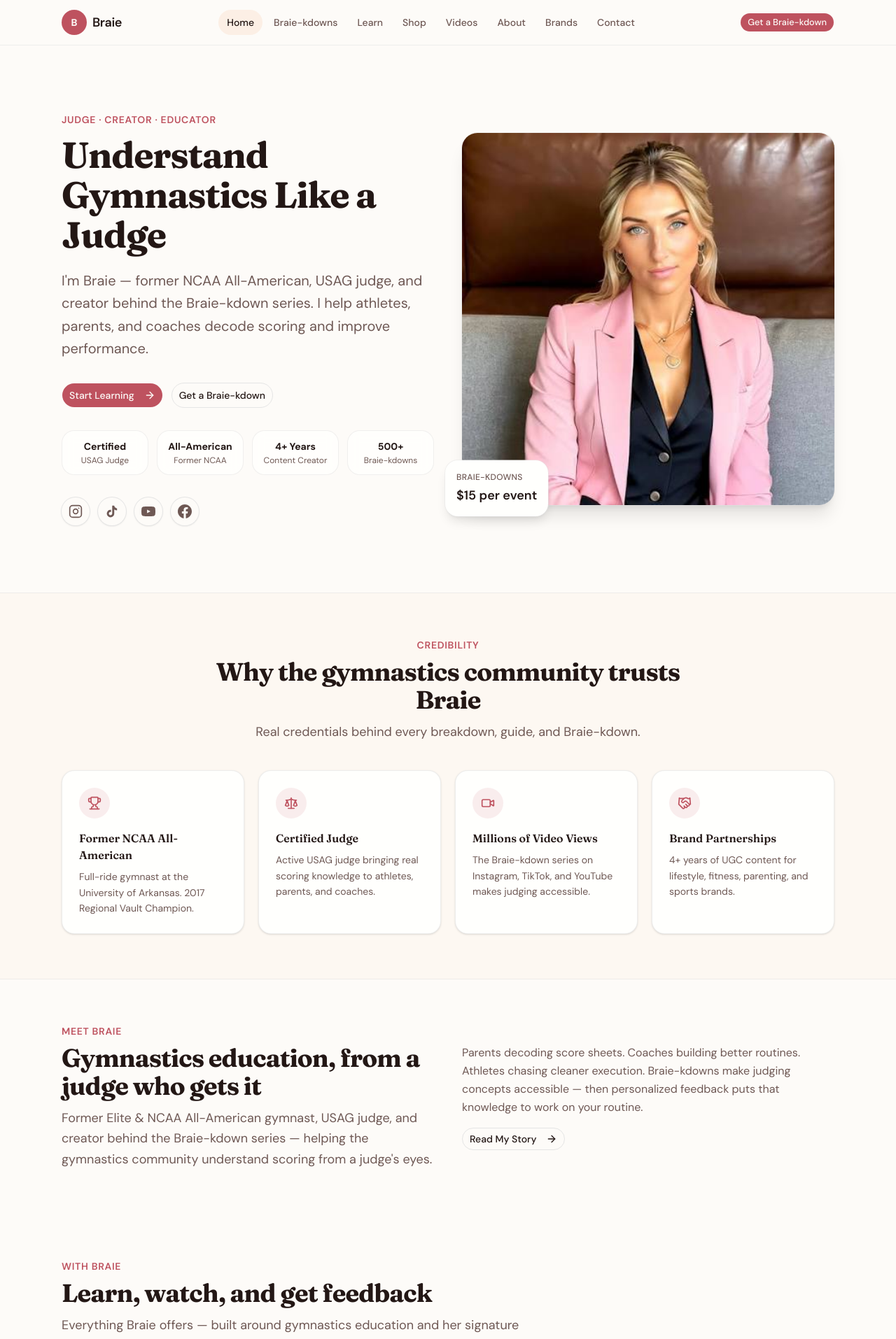
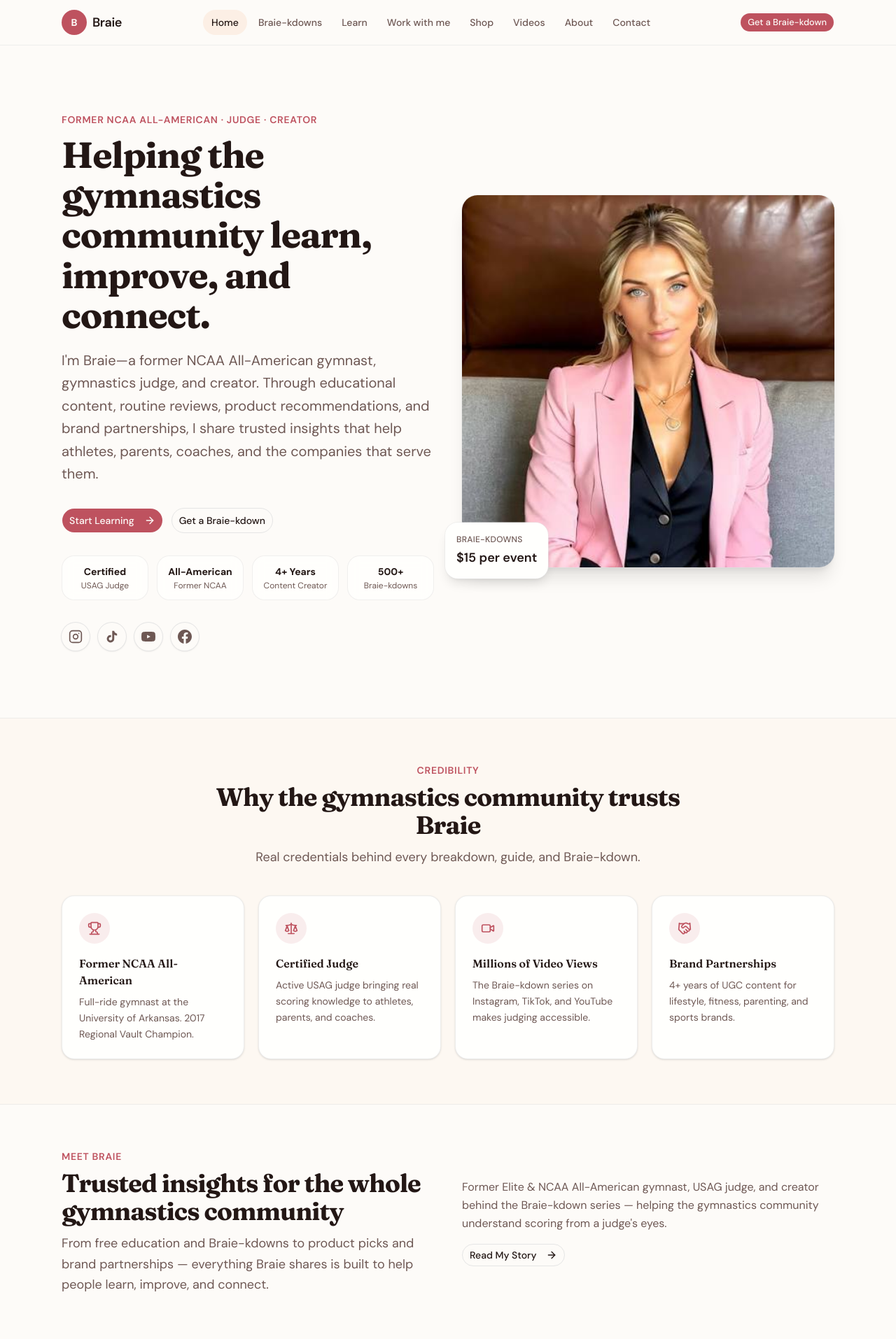
Before and after one commit to darnold5000/braie, a Next.js app: page / in a window 1280 px wide. Shown: the top 1914 px of the page at 70% size. Built offline with nearby package versions, Linux system fonts and the light colour scheme.

Commit message:
photo and videos

```diff
--- a/src/app/brands/page.tsx
+++ b/src/app/brands/page.tsx
@@ -19,7 +19,7 @@
 import { createPageMetadata } from "@/lib/metadata";
 
 export const metadata = createPageMetadata({
-  title: "Brands — UGC & Social Media",
+  title: "Work with Me — UGC & Brand Partnerships",
   description:
     "Partner with Braie Speed Swann for UGC videos, photos, and social content. 4+ years creating lifestyle, beauty, fitness, wellness, and sports content for brands.",
   path: "/brands",
--- a/src/app/page.tsx
+++ b/src/app/page.tsx
@@ -17,9 +17,9 @@
 import { createPageMetadata } from "@/lib/metadata";
 
 export const metadata = createPageMetadata({
-  title: "Gymnastics Judge, Creator & Educator",
+  title: "Former NCAA All-American · Judge · Creator",
   description:
-    "Learn gymnastics judging with Braie Speed Swann. Braie-kdowns, free guides, videos, and shop favorites from a USAG judge and former NCAA All-American.",
+    "Braie Speed Swann helps the gymnastics community learn, improve, and connect — through educational content, Braie-kdowns, product recommendations, and brand partnerships.",
   path: "/",
 });
 
@@ -36,15 +36,12 @@
         <div className="grid gap-10 lg:grid-cols-2 lg:items-center">
           <SectionHeading
             eyebrow="Meet Braie"
-            title="Gymnastics education, from a judge who gets it"
-            description={brandBio.short}
+            title="Trusted insights for the whole gymnastics community"
+            description="From free education and Braie-kdowns to product picks and brand partnerships — everything Braie shares is built to help people learn, improve, and connect."
           />
           <div className="space-y-4">
             <p className="leading-relaxed text-muted-foreground">
-              Parents decoding score sheets. Coaches building better routines.
-              Athletes chasing cleaner execution. Braie-kdowns make judging
-              concepts accessible — then personalized feedback puts that
-              knowledge to work on your routine.
+              {brandBio.short}
             </p>
             <Button asChild variant="outline" className="rounded-full">
               <Link href="/about">
--- a/src/components/HeroSection.tsx
+++ b/src/components/HeroSection.tsx
@@ -12,15 +12,16 @@
       <div className="relative mx-auto grid max-w-6xl gap-10 px-4 py-16 sm:px-6 lg:grid-cols-2 lg:items-center lg:py-24">
         <div>
           <p className="mb-3 text-sm font-semibold uppercase tracking-wider text-primary">
-            Judge · Creator · Educator
+            Former NCAA All-American · Judge · Creator
           </p>
           <h1 className="text-4xl font-bold tracking-tight text-foreground sm:text-5xl lg:text-[3.25rem] lg:leading-[1.1]">
-            Understand Gymnastics Like a Judge
+            Helping the gymnastics community learn, improve, and connect.
           </h1>
           <p className="mt-5 text-lg leading-relaxed text-muted-foreground sm:text-xl">
-            I&apos;m Braie — former NCAA All-American, USAG judge, and creator behind
-            the Braie-kdown series. I help athletes, parents, and coaches decode
-            scoring and improve performance.
+            I&apos;m Braie—a former NCAA All-American gymnast, gymnastics judge, and
+            creator. Through educational content, routine reviews, product
+            recommendations, and brand partnerships, I share trusted insights that
+            help athletes, parents, coaches, and the companies that serve them.
           </p>
           <div className="mt-8 flex flex-col gap-3 sm:flex-row">
             <Button asChild size="lg" className="rounded-full">
--- a/src/data/navigation.ts
+++ b/src/data/navigation.ts
@@ -2,10 +2,10 @@
   { href: "/", label: "Home" },
   { href: "/braie-kdowns", label: "Braie-kdowns" },
   { href: "/learn", label: "Learn" },
+  { href: "/brands", label: "Work with me" },
   { href: "/shop", label: "Shop" },
   { href: "/videos", label: "Videos" },
   { href: "/about", label: "About" },
-  { href: "/brands", label: "Brands" },
   { href: "/contact", label: "Contact" },
 ] as const;
 
--- a/src/data/services.ts
+++ b/src/data/services.ts
@@ -90,7 +90,7 @@
       "Partner with Braie for UGC content, social campaigns, and brand storytelling. 4+ years creating lifestyle, parenting, fitness, beauty, and sports content for major brands.",
     audience: "Brands and marketing teams",
     turnaround: "Response within 3–5 business days",
-    ctaLabel: "View Brands",
+    ctaLabel: "Work with me",
     ctaHref: "/brands",
     processSteps: [
       {
--- a/src/data/site.ts
+++ b/src/data/site.ts
@@ -2,9 +2,9 @@
   name: "Braie",
   fullName: "Braie Speed Swann",
   tagline:
-    "Judge, creator, and educator — helping the gymnastics community understand scoring, one Braie-kdown at a time.",
+    "Former NCAA All-American, judge, and creator — helping the gymnastics community learn, improve, and connect.",
   description:
-    "Former NCAA All-American gymnast, USAG judge, and creator behind the Braie-kdown series. Learn judging, get personalized routine feedback, and explore Braie's favorites.",
+    "Educational content, Braie-kdowns, product recommendations, and brand partnerships from Braie Speed Swann — trusted insights for athletes, parents, coaches, and the companies that serve them.",
   url: "https://braie.com",
   email: "braieswann@gmail.com",
   videoReviewEmail: "coachjudgebraievideoreview@gmail.com",
```
